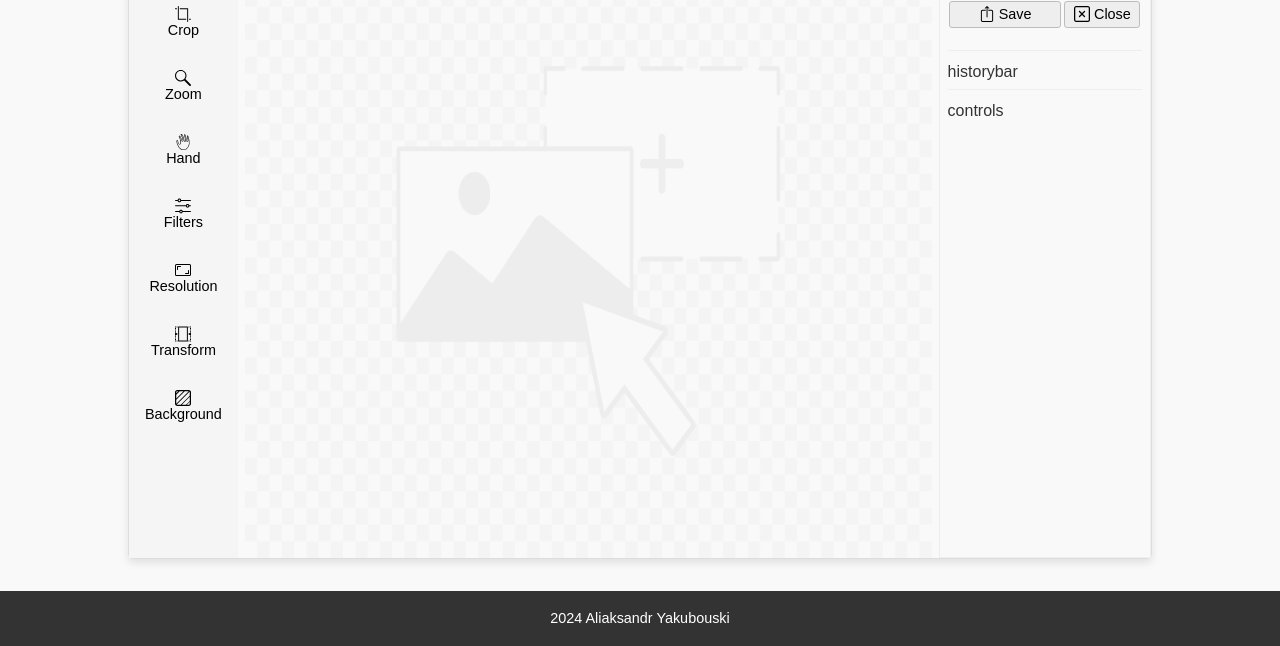
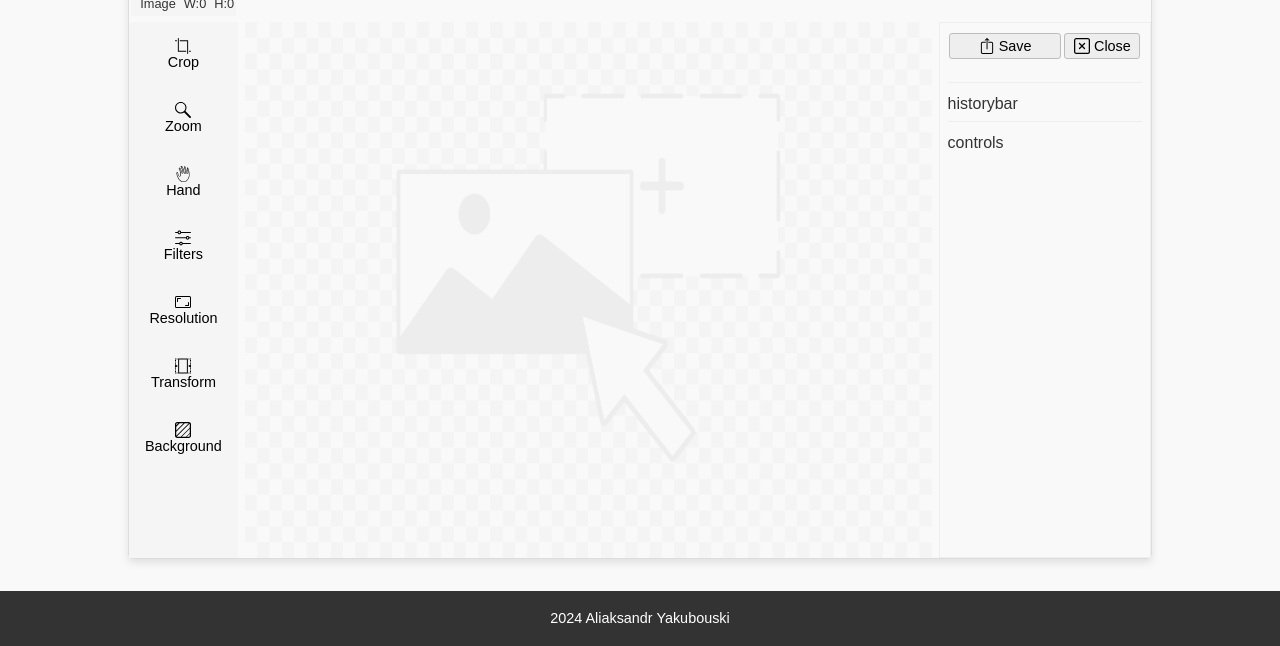
Before and after one commit to ya6/fitcropedit-base, a website built with webpack: page index.html in a window 1280 px wide. Shown: the part 417-1063 px from the top of the page. Built offline with nearby package versions, Linux system fonts and the light colour scheme; files whose address does not match are found by name.

Commit message:
Add Topbar

```diff
--- a/assets/fitcropedit.css
+++ b/assets/fitcropedit.css
@@ -1,6 +1,7 @@
 @import url("temp-styles.css");
 @import url("utils.css");
 @import url("appbar.css");
+@import url("topbar.css");
 @import url("left-sidebar.css");
 @import url("right-sidebar.css");
 @import url("main-canvas.css");
--- /dev/null
+++ b/assets/topbar.css
@@ -0,0 +1,21 @@
+#fc-topbar {
+  display: flex;
+  align-items: center;
+  padding: 0.1rem 0.1rem;
+  margin-bottom: 0.3rem;
+}
+
+.fc-topbar-box {
+  background: #f5f5f5;
+  display: flex;
+  align-items: center;
+  margin-right: 1rem;
+  padding: 0.1rem 0.1rem;
+  font-size: 0.8rem;
+}
+
+@media (max-width: 768px) {
+  #fc-topbar {
+    padding-left: 0.3rem;
+  }
+}
--- a/src/ImageProcessor.js
+++ b/src/ImageProcessor.js
@@ -17,7 +17,7 @@ export default class ImageProcessor {
     this.deviceService.init();
     this.configureBase();
     this.drawCurrentImage()
-    this.mainCanvas.setParams()
+    this.mainCanvas.collectParams()
   }
 
   configureBase() {
--- a/src/MainCanvas.js
+++ b/src/MainCanvas.js
@@ -69,7 +69,7 @@ export default class MainCanvas {
     host.appendChild(element);
   }
 
-  setParams() {
+  collectParams() {
     this.params.width = this.canvas.width;
     this.params.height = this.canvas.height;
     this.params.xCenter = Math.round(this.canvas.width / 2);
--- a/src/OriginImage.js
+++ b/src/OriginImage.js
@@ -1,7 +1,7 @@
 export default class OriginImage {
   originImage;
 
-  params = { xCenter: 0, yCenter: 0 };
+  params = { xCenter: 0, yCenter: 0, width: 0, height: 0 };
 
   constructor(stateService, imageLoadService, mainCanvas) {
     this.appState = stateService.state;
@@ -30,6 +30,7 @@ export default class OriginImage {
   handleLoadImage() {
     this.originImage.addEventListener("load", () => {
       this.appState.image.isLoaded = true;
+      this.collectParams();
       this.drawImage();
     });
   }
@@ -44,5 +45,10 @@ export default class OriginImage {
     );
   }
 
-
+  collectParams() {
+    this.params.width = this.originImage.width;
+    this.params.height = this.originImage.height;
+    this.params.xCenter = Math.round(this.originImage.width / 2);
+    this.params.yCenter = Math.round(this.originImage.height / 2);`                                                             `
+  }
 }
--- a/src/config.js
+++ b/src/config.js
@@ -15,6 +15,8 @@ export const initParams = {
   rootElement: null,
   appbarSelector: "fc-appbar",
   appbarElement: null,
+  topbarSelector: "fc-topbar",
+  topbarElement: null,
   leftSidebarSelector: "fc-left-sidebar",
   leftSidebarElement: null,
   rightSidebarSelector: "fc-right-sidebar",
@@ -28,6 +30,8 @@ export const initParams = {
   selectors: {
     // Ensure that the selectors match those in fitcropedit.css
     appbarFileInputSelector: "fc-appbar-file-input",
+    topbarWidthSelector: "fc-topbar-width",
+    topbarWidthSelector: "fc-topbar-height",
     rightSidebarCloseButtonSelector: "fc-rightsidebar-close-button"
   },
   elements: {
--- a/src/fitcropedit.js
+++ b/src/fitcropedit.js
@@ -10,7 +10,9 @@ import ImageLoadService from "./services/ImageLoadService";
 import OriginImage from "./OriginImage";
 import ResizeService from "./services/ResizeService";
 import ImageProcessor from "./ImageProcessor";
-import Controls from './layout/Controls';
+import Controls from './Controls';
+import Topbar from './layout/TopBar';
+
 
 console.log("fitcropedit.js");
 
@@ -23,6 +25,7 @@ function bootstrap(params) {
   //template
 
   const appbar = new Appbar(stateService);
+  const topbar = new Topbar(stateService);
   const leftSidebar = new LeftSidebar(stateService);
   const mainCanvas = new MainCanvas(stateService);
   const rightSidebar = new Rightsidebar(stateService);
--- a/src/layout/RightSidebar.js
+++ b/src/layout/RightSidebar.js
@@ -10,8 +10,7 @@ export default class RightSidebar {
   init() {
     this.createTemplate();
     this.storeRightSidebar();
-    this.getAllControls();
-    this.dispatch();
+
   }
 
   createTemplate() {
@@ -58,10 +57,6 @@ controls
     this.appState.rightSidebarElement = this.rightSidebarElement;
   }
 
-  getAllControls() {}
-
-  dispatch() {}
-
   injectString(host, template) {
     host.insertAdjacentHTML("afterbegin", template);
   }
--- a/src/layout/Template.js
+++ b/src/layout/Template.js
@@ -42,6 +42,7 @@ export default class Template {
     this.injectElement(wraper, this.appState.rightSidebarElement);
 
     this.injectElement(this.rootElement, this.appState.appbarElement);
+    this.injectElement(this.rootElement, this.appState.topbarElement);
     this.injectElement(this.rootElement, wraper);
   }
 
--- /dev/null
+++ b/src/layout/TopBar.js
@@ -0,0 +1,47 @@
+export default class Topbar {
+  topbarElement;
+
+  constructor(stateService) {
+    this.appState = stateService.state;
+
+    this.init();
+  }
+
+  init() {
+    this.createTemplate();
+    this.storeTopbar();
+  }
+
+  createTemplate() {
+    this.topbarElement = document.createElement("div");
+    this.topbarElement.setAttribute("id", this.appState.topbarSelector);
+    this.injectString(this.topbarElement, this.innerTemplate());
+  }
+
+  innerTemplate() {
+    const sizeSection = `
+	<div class="fc-topbar-box">
+		<div class="mx-1">Image</div>
+		<div>W:</div>
+		<div id="${this.appState.selectors.topbarWidthSelector}">0</div>
+		<div class="ms-1">H:</div>
+		<div id="${this.appState.selectors.topbarHeightSelector}">0</div>
+	</div>
+	`;
+
+    const topbarTemplate = `
+    ${sizeSection}
+  `;
+
+    return topbarTemplate;
+  }
+
+  //
+  storeTopbar() {
+    this.appState.topbarElement = this.topbarElement;
+  }
+
+  injectString(host, template) {
+    host.insertAdjacentHTML("afterbegin", template);
+  }
+}
```
Also changed, not shown: src/Controls.js (renamed from src/layout/Controls.js).
